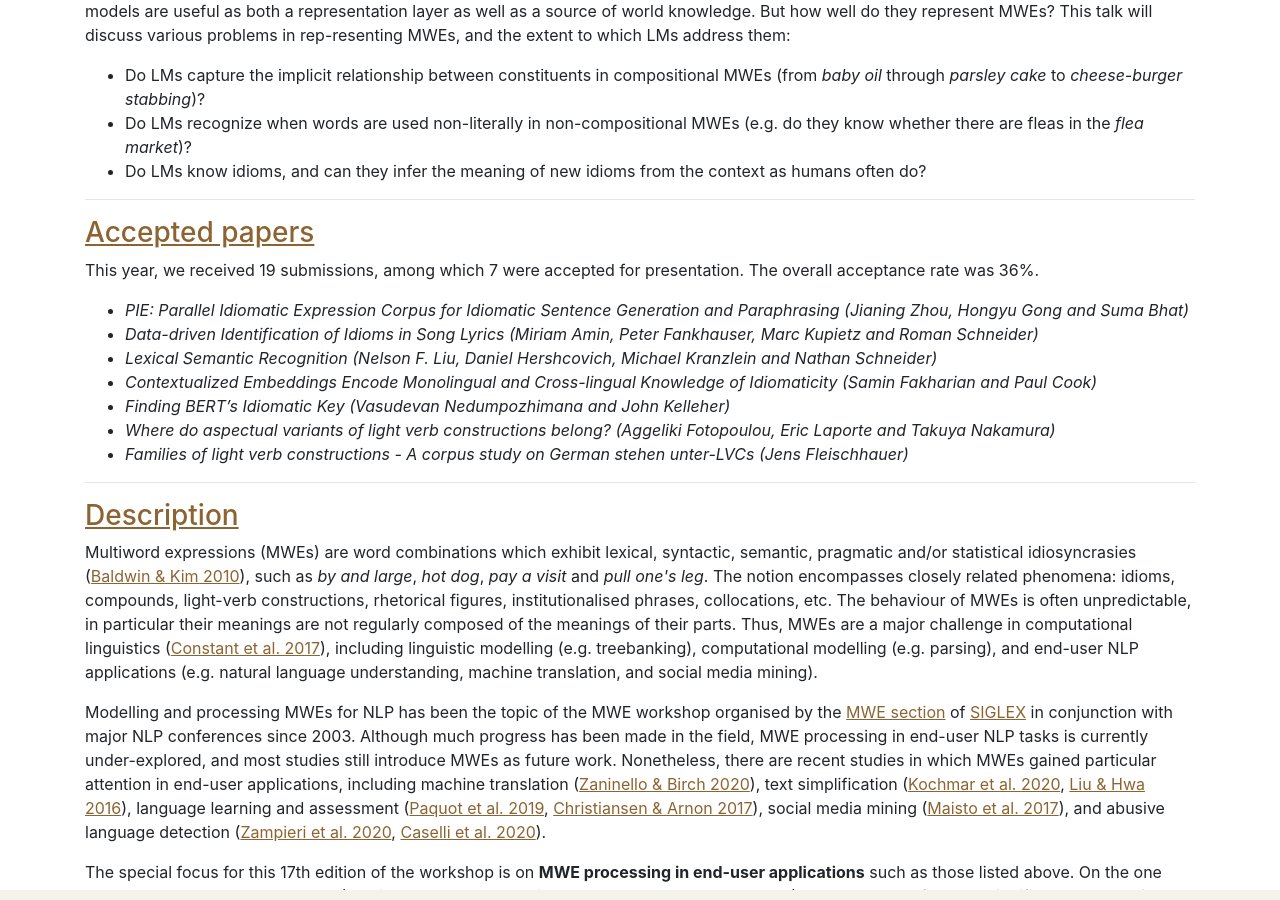
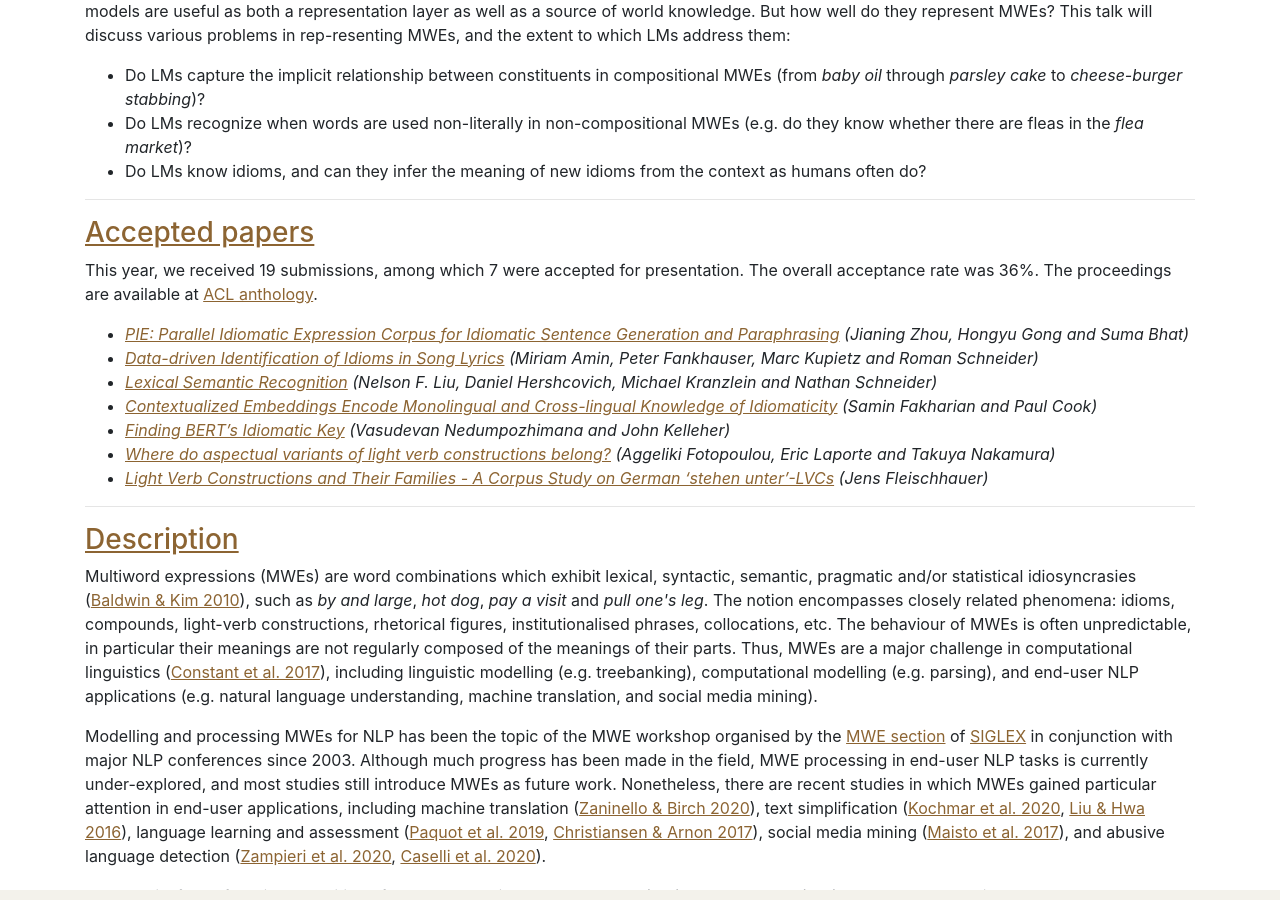
Before and after one commit to multiword/multiword.github.io, a Jekyll site: the page built from mwe2021/index.md, in a window 1280 px wide and 900 px high, scrolled down 2182 px. Built offline with Jekyll 4.4.1, drawn with Linux system fonts in a browser that asks for light colours; comment, search, counter and statistics services are not loaded.

Commit message:
ACL anthology links for papers added

```diff
--- a/mwe2021/index.md
+++ b/mwe2021/index.md
@@ -179,17 +179,17 @@ Friday August 6th 2021, All times **CEST** (Central European Summer Time)
 ### <a name="papers"> Accepted papers </a>
 
 This year, we received 19 submissions, among which 7 were accepted for presentation. The overall
-acceptance rate was 36%.
-* *PIE: Parallel Idiomatic Expression Corpus for Idiomatic Sentence Generation and Paraphrasing
+acceptance rate was 36%. The proceedings are available at [ACL anthology](https://aclanthology.org/volumes/2021.mwe-1/).
+* *[PIE: Parallel Idiomatic Expression Corpus for Idiomatic Sentence Generation and Paraphrasing](https://aclanthology.org/2021.mwe-1.5/)
 (Jianing Zhou, Hongyu Gong and Suma Bhat)*
-* *Data-driven Identification of Idioms in Song Lyrics
+* *[Data-driven Identification of Idioms in Song Lyrics](https://aclanthology.org/2021.mwe-1.3/)
 (Miriam Amin, Peter Fankhauser, Marc Kupietz and Roman Schneider)*
-* *Lexical Semantic Recognition (Nelson F. Liu, Daniel Hershcovich, Michael Kranzlein and Nathan Schneider)*
-* *Contextualized Embeddings Encode Monolingual and Cross-lingual Knowledge of Idiomaticity
+* *[Lexical Semantic Recognition](https://aclanthology.org/2021.mwe-1.6/) (Nelson F. Liu, Daniel Hershcovich, Michael Kranzlein and Nathan Schneider)*
+* *[Contextualized Embeddings Encode Monolingual and Cross-lingual Knowledge of Idiomaticity](https://aclanthology.org/2021.mwe-1.4/)
 (Samin Fakharian and Paul Cook)*
-* *Finding BERT’s Idiomatic Key (Vasudevan Nedumpozhimana and John Kelleher)*
-* *Where do aspectual variants of light verb constructions belong? (Aggeliki Fotopoulou, Eric Laporte and Takuya Nakamura)*
-* *Families of light verb constructions - A corpus study on German stehen unter-LVCs (Jens Fleischhauer)*
+* *[Finding BERT’s Idiomatic Key](https://aclanthology.org/2021.mwe-1.7/) (Vasudevan Nedumpozhimana and John Kelleher)*
+* *[Where do aspectual variants of light verb constructions belong?](https://aclanthology.org/2021.mwe-1.2/) (Aggeliki Fotopoulou, Eric Laporte and Takuya Nakamura)*
+* *[Light Verb Constructions and Their Families - A Corpus Study on German ‘stehen unter’-LVCs](https://aclanthology.org/2021.mwe-1.8/) (Jens Fleischhauer)*
 
 -----
 
```
